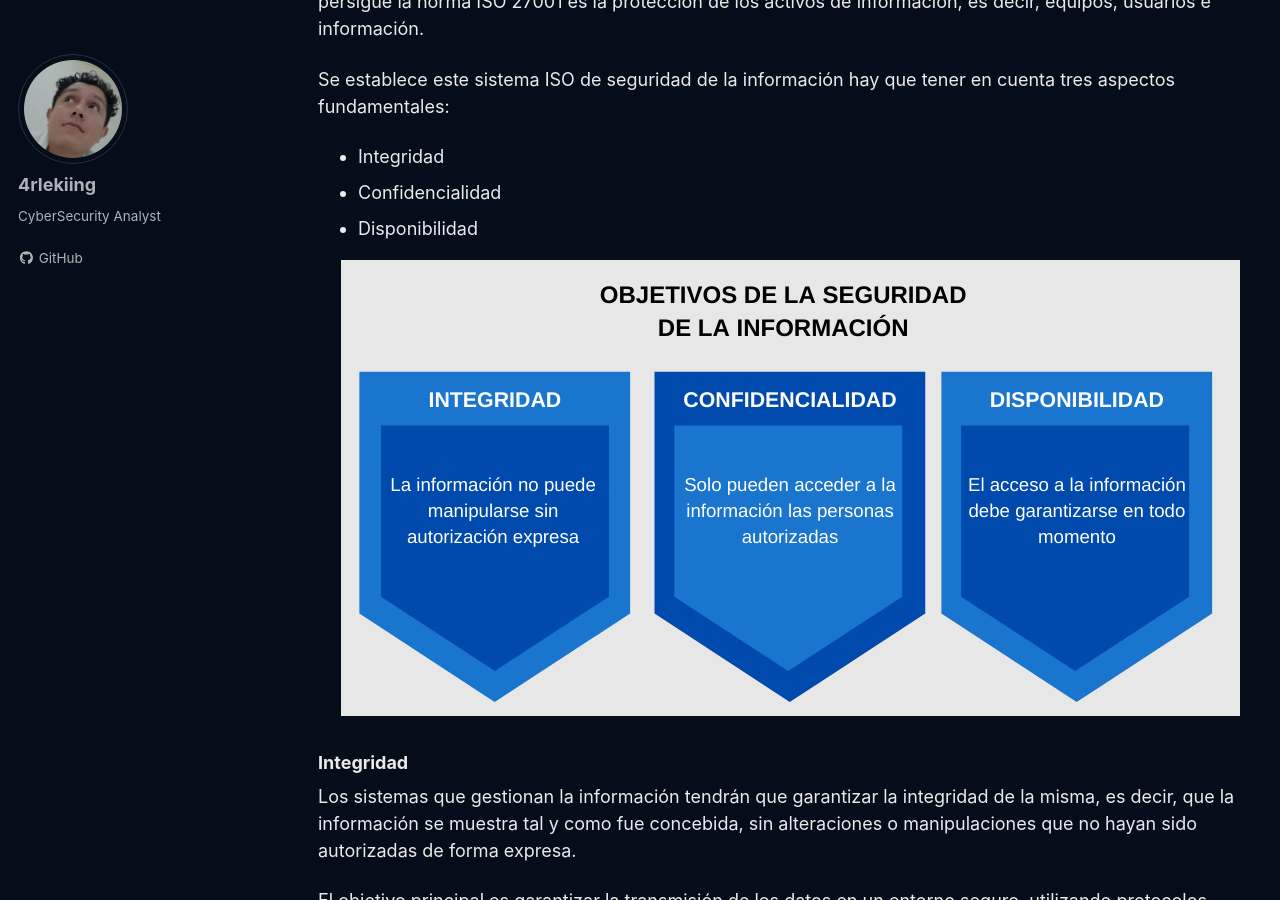
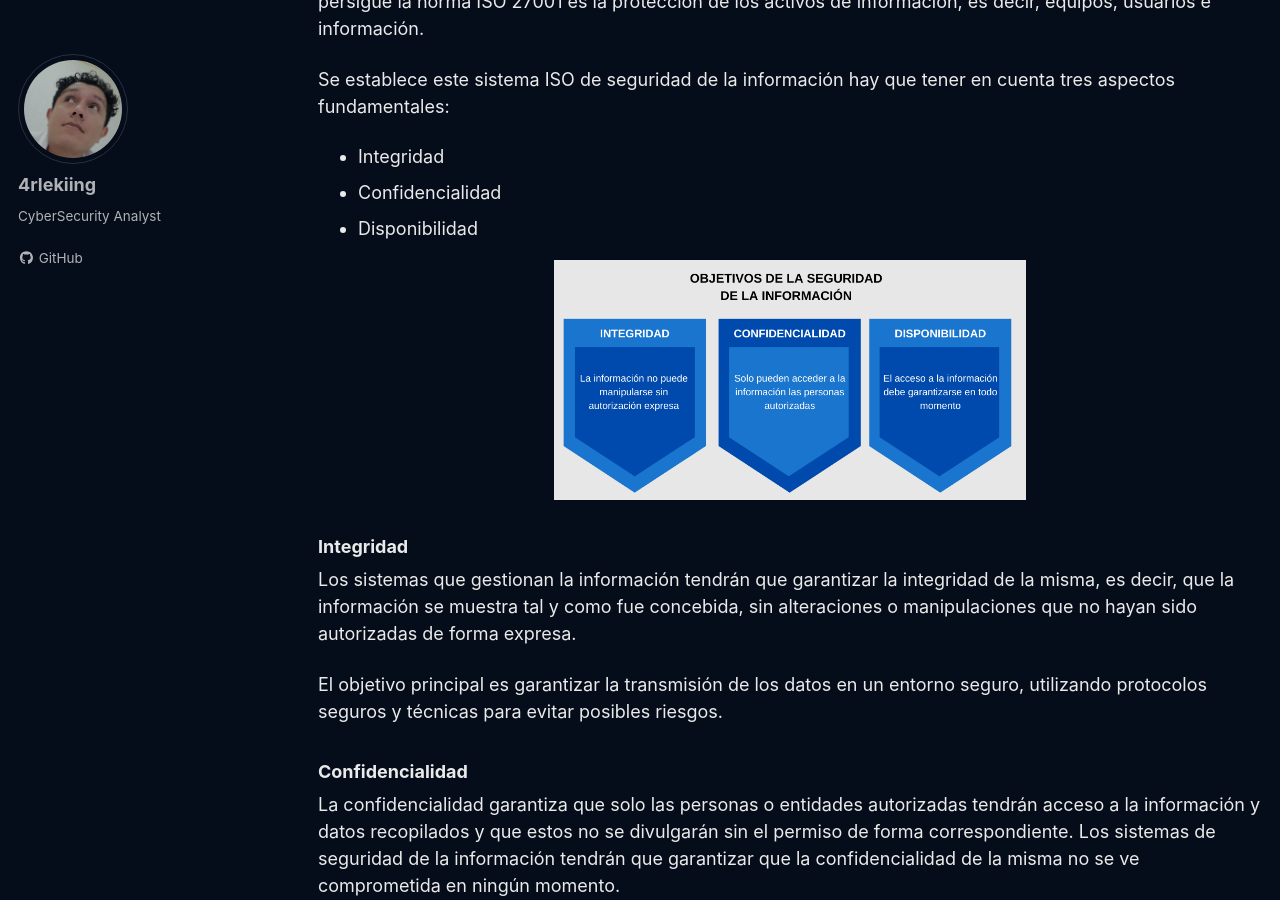
Before and after one commit to 4rleking/4rleking.github.io, a Jekyll site: the page built from _posts/2023-07-20-Seguridad.md, in a window 1280 px wide and 900 px high, scrolled down 1690 px. Built offline with Jekyll 4.4.1, drawn with Linux system fonts in a browser that asks for light colours; cached includes are drawn as plain includes; a script that is not in the unit is left out.

Commit message:
Update 2023-07-20-Seguridad.md

```diff
--- a/_posts/2023-07-20-Seguridad.md
+++ b/_posts/2023-07-20-Seguridad.md
@@ -44,7 +44,7 @@
 * Disponibilidad
 
 <center>
-    <img src='./../assets/images/Seguridad/objetivos.png'>
+    <img src='./../assets/images/Seguridad/objetivos.png' alt="" width="50%" height="50%" />
 </center>
 
 ### Integridad
```
